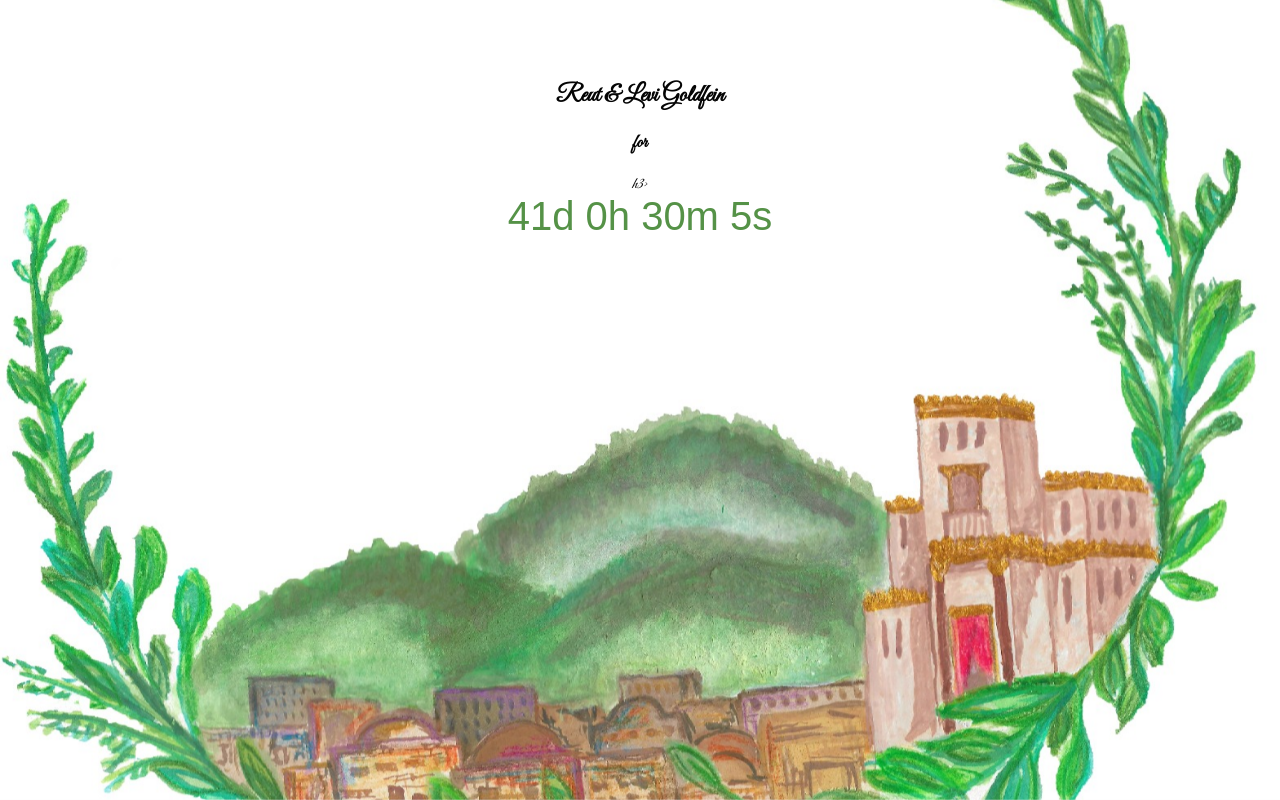
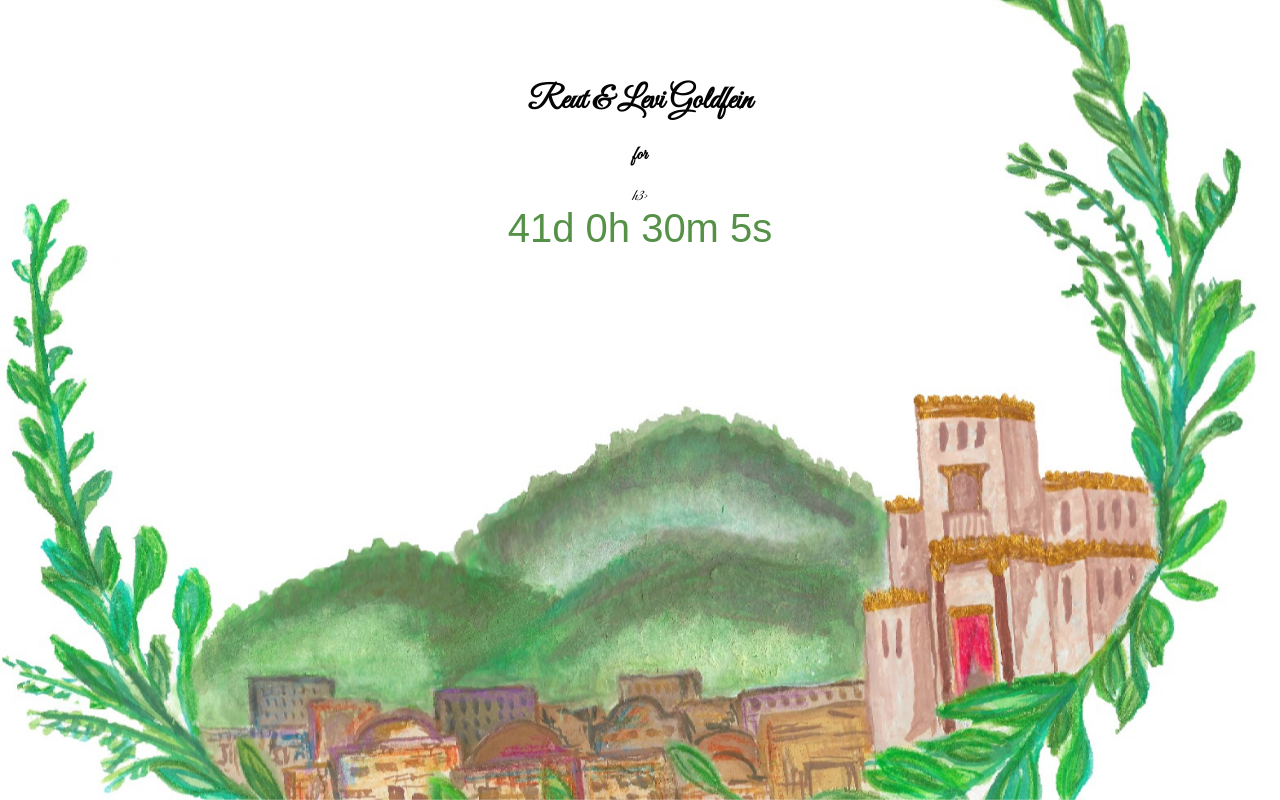
Before and after one commit to lygold/countdown, a plain HTML site: page index.html in a window 1280 px wide. Drawn offline with Linux system fonts and the light colour scheme.

Commit message:
Update index.html

```diff
--- a/index.html
+++ b/index.html
@@ -14,8 +14,8 @@
 </head>
 <body>
     <div class="countdown-container">
-        <h1></h1>
-        <h2>Reut & Levi Goldfein</h2>
+        <h1>Reut & Levi Goldfein</h1>
+        <h2></h2>
 		<h3>for</h3>h3>
         <div id="countdown"></div>
 		<div id="imageDiv"></div>
```
